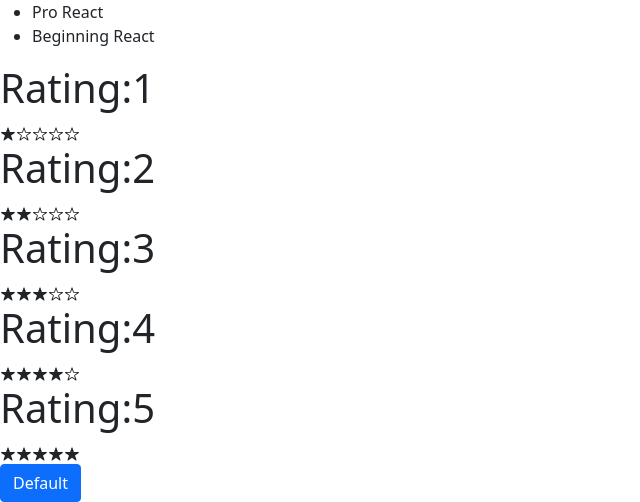
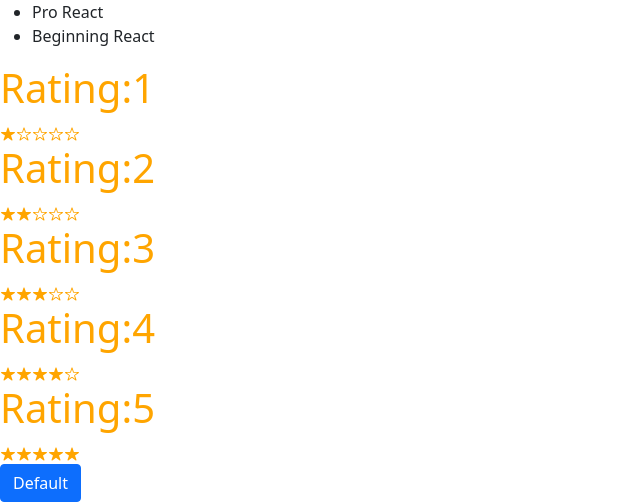
Before and after one commit to tlarson1010/products-tutorial, a React (Create React App) app: page / in a window 1280 px wide. Shown: the part 404-906 px from the top of the page, without its empty margins (0-640 px from the left). Built offline with nearby package versions, Linux system fonts and the light colour scheme.

Commit message:
added some style to Rating

```diff
--- a/src/Rating.js
+++ b/src/Rating.js
@@ -17,7 +17,7 @@ function Rating(props) {
 
 
     return (
-        <div>
+        <div style={styles.starStyle}>
             <h1>Rating:{rating}</h1>
             {rating >= 1 ? (<IoIosStar onClick={() => setRating(1)}/>)
                 : (<IoIosStarOutline onClick={() => setRating(1)}/>)}
@@ -34,3 +34,9 @@ function Rating(props) {
 }
 
 export default Rating;
+
+const styles={
+    starStyle:{
+        color:'orange'
+    }
+}
```
